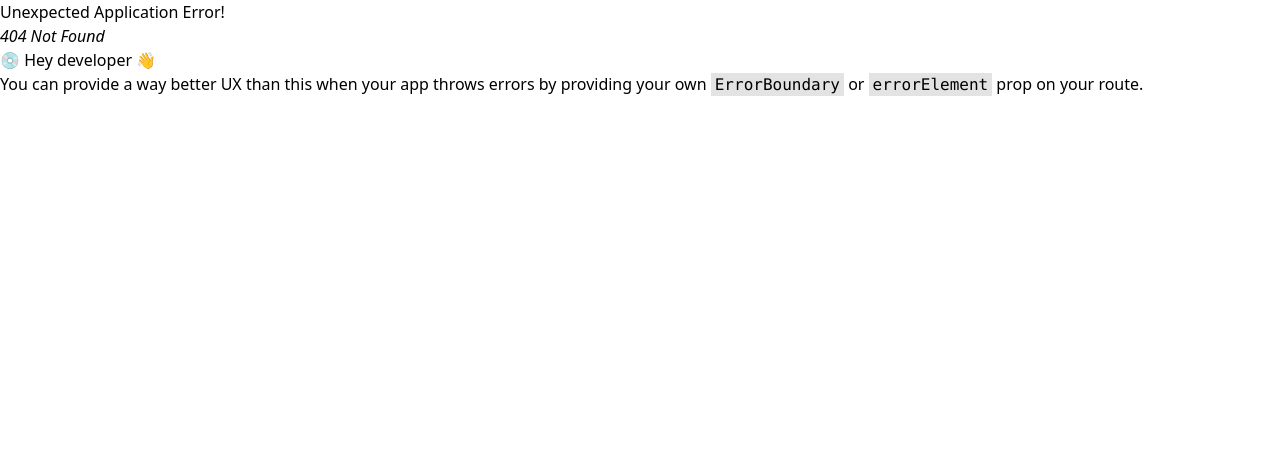
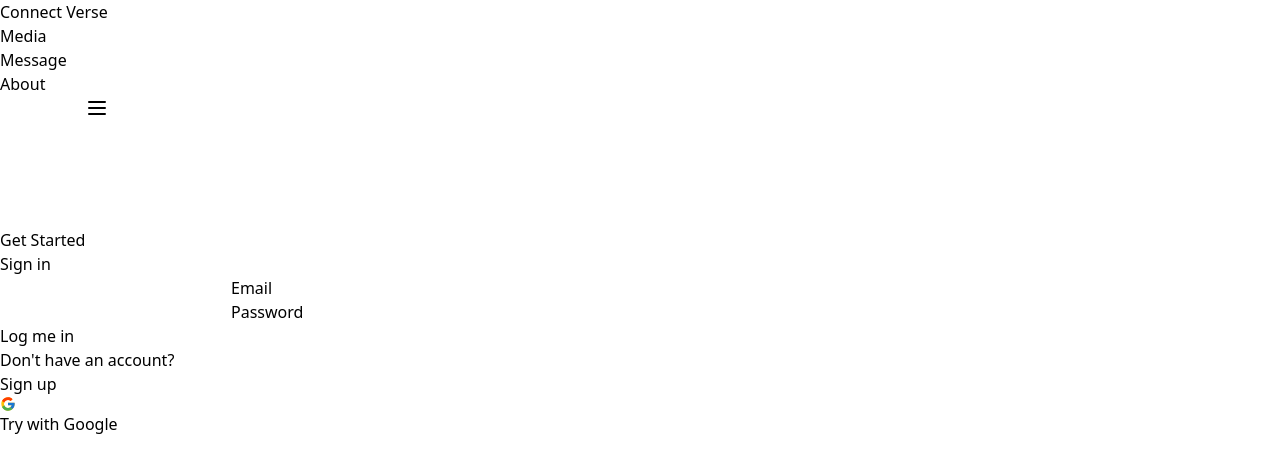
Before and after one commit to JubayerP/connect-verse-frontend, a React (Create React App) app: page /signin in a window 1280 px wide. Before the commit this address had no page. Shown: the top 472 px of the page. Built offline with nearby package versions, Linux system fonts and the light colour scheme; what @material-tailwind/react would draw is missing.

Commit message:
signup & signin form added

```diff
--- a/src/pages/Media/Post.js
+++ b/src/pages/Media/Post.js
@@ -1,13 +1,13 @@
 import {
+    Button,
     Card, CardBody,
-    CardFooter, CardHeader, IconButton, Typography
+    CardFooter, CardHeader, Typography
 } from "@material-tailwind/react";
-import React from "react";
-import { FcLike } from 'react-icons/fc';
-import { FaComment } from 'react-icons/fa';
+import React, { useState } from "react";
 
 const Post = ({ post }) => {
     const { text, img, _id } = post;
+    const [open, setOpen] = useState(false);
     return (
         <Card className="lg:max-w-lg md:max-w-md sm:max-w-sm max-w-xs mx-auto">
             <CardHeader className="">
@@ -18,21 +18,20 @@ const Post = ({ post }) => {
                     {text}
                 </Typography>
             </CardBody>
-            <CardFooter className="flex justify-center gap-7 pt-2">
-                <div className="flex gap-4">
-                    {/* <IconButton>
-                        <i className="fas fa-heart" />
+            <CardFooter className="gap-7 pt-2">
+                {/* <div className="flex gap-10 justify-center mb-6">
+                    <IconButton variant="outlined">
+                        <FcLike size={22} />
                     </IconButton>
-                    <IconButton variant="gradient">
-                        <i className="fas fa-heart" />
-                    </IconButton> */}
-                    <IconButton variant="outlined">
-                        <FcLike size={22}/>
-                    </IconButton>
-                    <IconButton>
+
+                    <IconButton onClick={() => setOpen(true)}>
                         <FaComment />
                     </IconButton>
                 </div>
+
+                <Input className={`${open ? "block" : 'hidden'}`} label={open && "comment"} icon={open && <BiSend size={20} className="cursor-pointer"/>} /> */}
+
+                <Button variant="gradient">Details</Button>
             </CardFooter>
         </Card>
     );
--- a/src/pages/Shared/Navbar/Navbar.js
+++ b/src/pages/Shared/Navbar/Navbar.js
@@ -1,11 +1,8 @@
-import { useState, useEffect } from "react";
 import {
-  Navbar,
-  MobileNav,
-  Typography,
   Button,
-  IconButton,
+  IconButton, MobileNav, Navbar, Typography
 } from "@material-tailwind/react";
+import { useEffect, useState } from "react";
 import { Link } from "react-router-dom";
 
 export default function NavBar() {
@@ -65,9 +62,11 @@ export default function NavBar() {
           <span>Connect Verse</span>
         </Typography>
         <div className="hidden lg:block">{navList}</div>
-        <Button variant="gradient" size="sm" className="hidden lg:inline-block">
-          <span>Get Started</span>
-        </Button>
+        <Link to="/signup">
+          <Button variant="gradient" size="sm" className="hidden lg:inline-block">
+            <span>Get Started</span>
+          </Button>
+        </Link>
         <IconButton
           variant="text"
           className="ml-auto h-6 w-6 text-inherit hover:bg-transparent focus:bg-transparent active:bg-transparent lg:hidden"
--- /dev/null
+++ b/src/pages/SignIn/SignIn.js
@@ -0,0 +1,49 @@
+import {
+    Button, Card, CardBody,
+    CardFooter, CardHeader, Input, Typography
+} from "@material-tailwind/react";
+import { FcGoogle } from 'react-icons/fc';
+import { Link } from "react-router-dom";
+
+const SignIn = () => {
+    return (
+        <Card className="w-96 mx-auto mt-16">
+            <CardHeader
+                variant="gradient"
+                color="blue"
+                className="mb-4 grid h-28 place-items-center"
+            >
+                <Typography variant="h3" color="white">
+                    Sign in
+                </Typography>
+            </CardHeader>
+            <CardBody className="flex flex-col gap-4">
+                <Input label="Email" size="lg" />
+                <Input label="Password" size="lg" />
+            </CardBody>
+            <CardFooter className="pt-0">
+                <Button variant="gradient" fullWidth className="capitalize">
+                    Log me in
+                </Button>
+                <Typography variant="small" className="my-5 flex justify-center">
+                    Don't have an account?
+                    <Link to='/signup'>
+                        <Typography
+                            variant="small"
+                            color="blue"
+                            className="ml-1 font-bold"
+                        >
+                            Sign up
+                        </Typography>
+                    </Link>
+                </Typography>
+
+                <div>
+                    <Button className="flex justify-start items-center gap-4 capitalize" fullWidth variant="outlined"><FcGoogle className="text-xl"/> Try with Google</Button>
+                </div>
+            </CardFooter>
+        </Card>
+    );
+}
+
+export default SignIn;
--- /dev/null
+++ b/src/pages/SignUp/SignUp.js
@@ -0,0 +1,43 @@
+import {
+    Button, Card, CardBody,
+    CardFooter, CardHeader, Input, Typography
+} from "@material-tailwind/react";
+import { Link } from "react-router-dom";
+
+export const SignUp = () => {
+    return (
+        <Card className="w-96 mx-auto mt-16">
+            <CardHeader
+                variant="gradient"
+                color="blue"
+                className="mb-4 grid h-28 place-items-center"
+            >
+                <Typography variant="h3" color="white">
+                    Sign up
+                </Typography>
+            </CardHeader>
+            <CardBody className="flex flex-col gap-4">
+                <Input label="Name" size="lg" />
+                <Input label="Email" size="lg" />
+                <Input label="Password" size="lg" />
+            </CardBody>
+            <CardFooter className="pt-0">
+                <Button variant="gradient" fullWidth className="capitalize">
+                    Let's Goo!
+                </Button>
+                <Typography variant="small" className="mt-6 flex justify-center">
+                    Already have an account?
+                    <Link to="/signin">
+                        <Typography
+                            variant="small"
+                            color="blue"
+                            className="ml-1 font-sm"
+                        >
+                            Sign in
+                        </Typography>
+                    </Link>
+                </Typography>
+            </CardFooter>
+        </Card>
+    );
+}
```
Also changed, not shown: src/routes/routes.js (+11 -1 lines).
